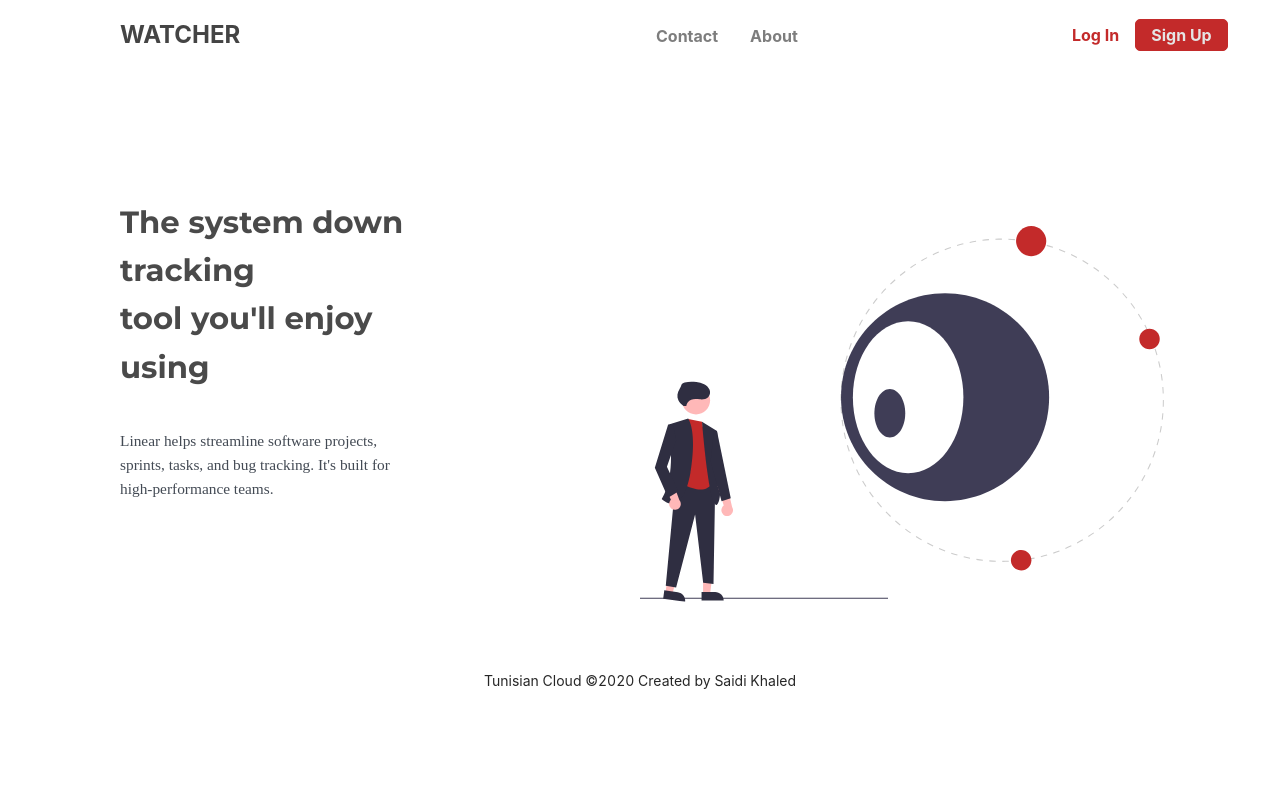
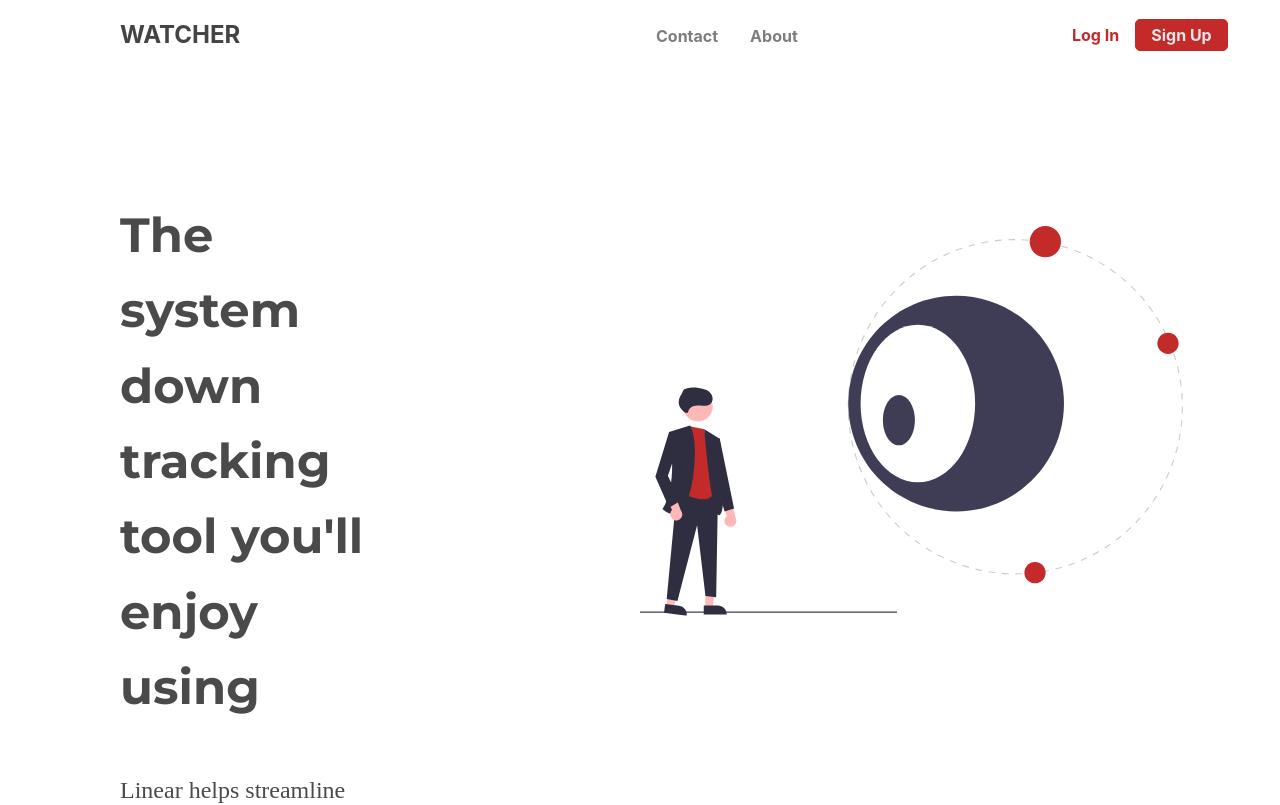
Before and after one commit to BangaFlow/System-Watcher, a React (Create React App) app in the folder client/: page / in a window 1280 px wide. Shown: the top 805 px of the page. Built offline with nearby package versions, Linux system fonts and the light colour scheme.

Commit message:
some styling

```diff
--- a/client/src/Layout/Landing/Hero.tsx
+++ b/client/src/Layout/Landing/Hero.tsx
@@ -1,50 +1,39 @@
 import React from 'react'
 import ReactLogo from '../../assets/images/undraw_Surveillance.svg'
 import { Row, Col } from 'antd'
+import './hero.css'
 
 function Landing() {
 
   return (
     <>
       <Row align='top' style={{ padding: '1rem' }}>
-        <Col span={10} offset={2}>
-          <h1
-            style={{
-              width: '55%',
-              textAlign: 'left',
-              color: '#4A4A4A',
-              fontFamily: "'Montserrat', sans-serif",
-              fontSize: '2.4vw',
-              paddingTop: '7rem'
-            }}
-          >
+        <Col
+        xs={{ span: 24, offset: 0, order: 2 }}
+        sm={{ span: 24, offset: 0, order: 2 }}
+        md={{ span: 10, offset: 2, order: 1 }}
+        lg={{ span: 10, offset: 2, order: 1 }}
+        xl={{ span: 10, offset: 2, order: 1 }}
+        >
+          <h1 className="hero hero__title">
             The system down tracking <br /> tool you'll enjoy using
           </h1>
-          <p
-            style={{
-              width: '55%',
-              textAlign: 'left',
-              color: '#434A54',
-              fontFamily: 'Pridi',
-              fontWeight: 'normal',
-              fontSize: '1.2vw',
-              paddingTop: '1.4rem'
-            }}
-          >
+          <p className="hero hero__paragraph">
             Linear helps streamline software projects, sprints, tasks, and bug
             tracking. It's built for high-performance teams.
           </p>
         </Col>
-        <Col span={11}>
+        <Col
+        xs={{span: 24, order: 1}}
+        sm={{span: 24, order: 1}}
+        md={11}
+        lg={11}
+        xl={11}
+        >
           <img
+            className="hero__image"
             src={ReactLogo}
             alt='Eye'
-            style={{
-              maxWidth: '100%',
-              height: 'auto',
-              paddingTop: '10em',
-              paddingRight: '3rem'
-            }}
           />
         </Col>
       </Row>
--- /dev/null
+++ b/client/src/Layout/Landing/hero.css
@@ -0,0 +1,41 @@
+.hero {
+    width: 55%;
+    text-align: left;
+    color: #4A4A4A;
+}
+.hero__title {
+    font-family: 'Montserrat', sans-serif;
+    font-size: 3rem;
+    padding-top: 7rem;
+}
+
+.hero__paragraph {
+    font-family: Pridi;
+    font-weight: normal;
+    font-size: 1.5rem;
+    padding-top: 1.4rem;
+}
+
+.hero__image {
+    max-width: 95%;
+    height: auto;
+    padding-top: 10em;
+}
+
+@media screen and (max-width: 480px) {
+    .hero__image {
+        max-width: 100%;
+        padding-top: 2em;
+    }
+
+    .hero {
+        width: 100%;
+        text-align: left;
+        line-height: normal;
+    }
+
+    .hero__title {
+        font-size: 2.5rem;
+        padding-top: 2rem;
+    }
+  }
--- a/client/src/components/users/User.tsx
+++ b/client/src/components/users/User.tsx
@@ -1,4 +1,5 @@
 import React, { useState, useEffect } from 'react'
+import { Layout } from 'antd'
 
 type User = {
   id: number,
@@ -9,6 +10,7 @@ type User = {
 function User() {
 
   const [users, setUsers] = useState([])
+  const { Content } = Layout
 
   useEffect(() => {
     fetch('http://localhost:5000/api/users')
@@ -17,6 +19,10 @@ function User() {
   }, [])
 
   return (
+    <Content style={{
+      height: "100%",
+
+    }} >
       <ul>
         {
           users.length > 0
@@ -26,6 +32,7 @@ function User() {
           null
         }
       </ul>
+    </Content>
   )
 }
 
--- a/client/src/helpers/Loader.tsx
+++ b/client/src/helpers/Loader.tsx
@@ -3,7 +3,7 @@ import { motion } from 'framer-motion'
 
 function Loader() {
   return (
-    <div style={{margin: '0 auto', width: '50%', textAlign: "center", paddingTop: "15%"}}>
+    <div style={{margin: '0 auto', width: '50%', textAlign: "center", paddingTop: "15%", minHeight: "760px"}}>
       <svg>
         <motion.circle cx="100" cy="75" r="16" fill="grey"
         animate={{ fill: ["#CCCCCC", "#C32A2A", "#CCCCCC"]}}
--- a/client/src/index.css
+++ b/client/src/index.css
@@ -1,3 +1,7 @@
+html,body {
+  height:100%;
+}
+
 body {
   margin: 0;
   font-family: -apple-system, BlinkMacSystemFont, 'Segoe UI', 'Roboto', 'Oxygen',
```
Lines whose indentation alone changed are shown as unchanged.
